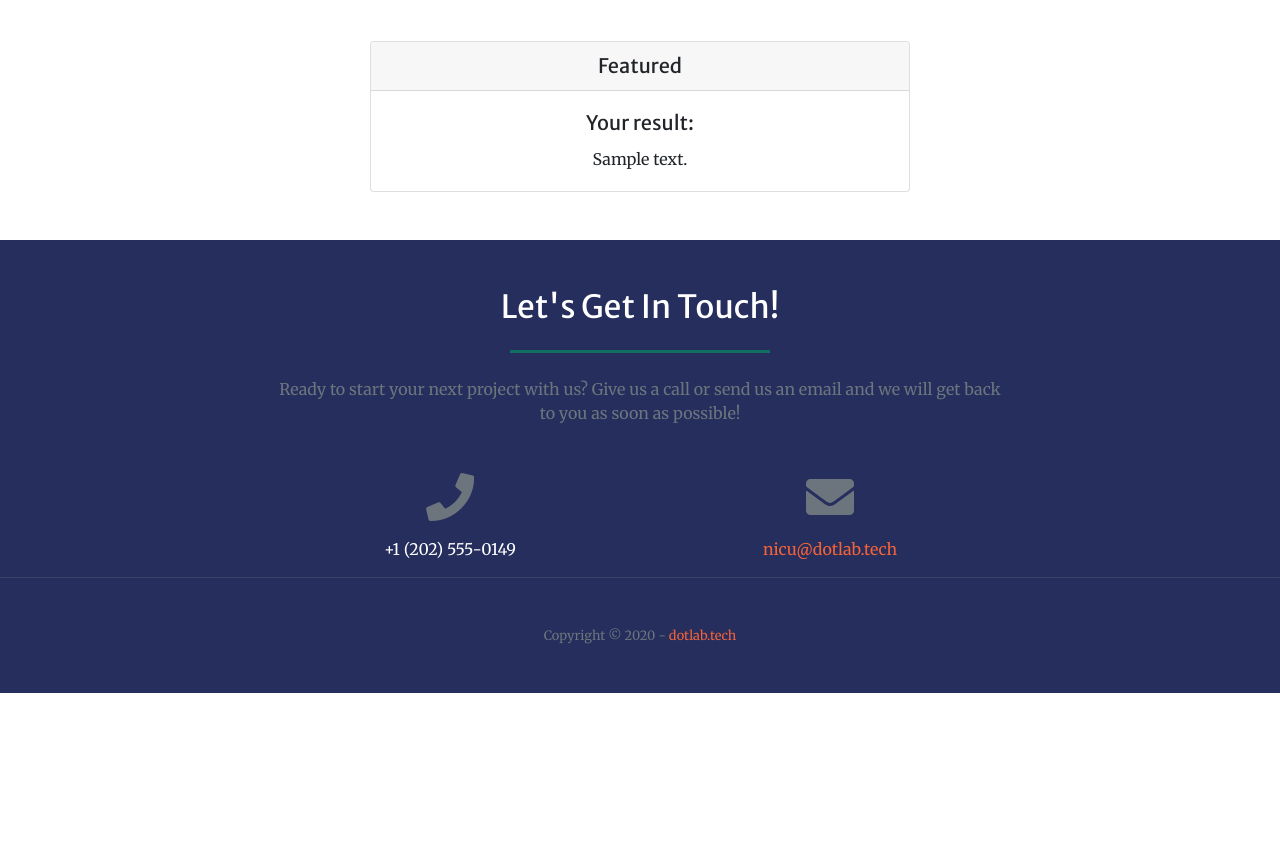
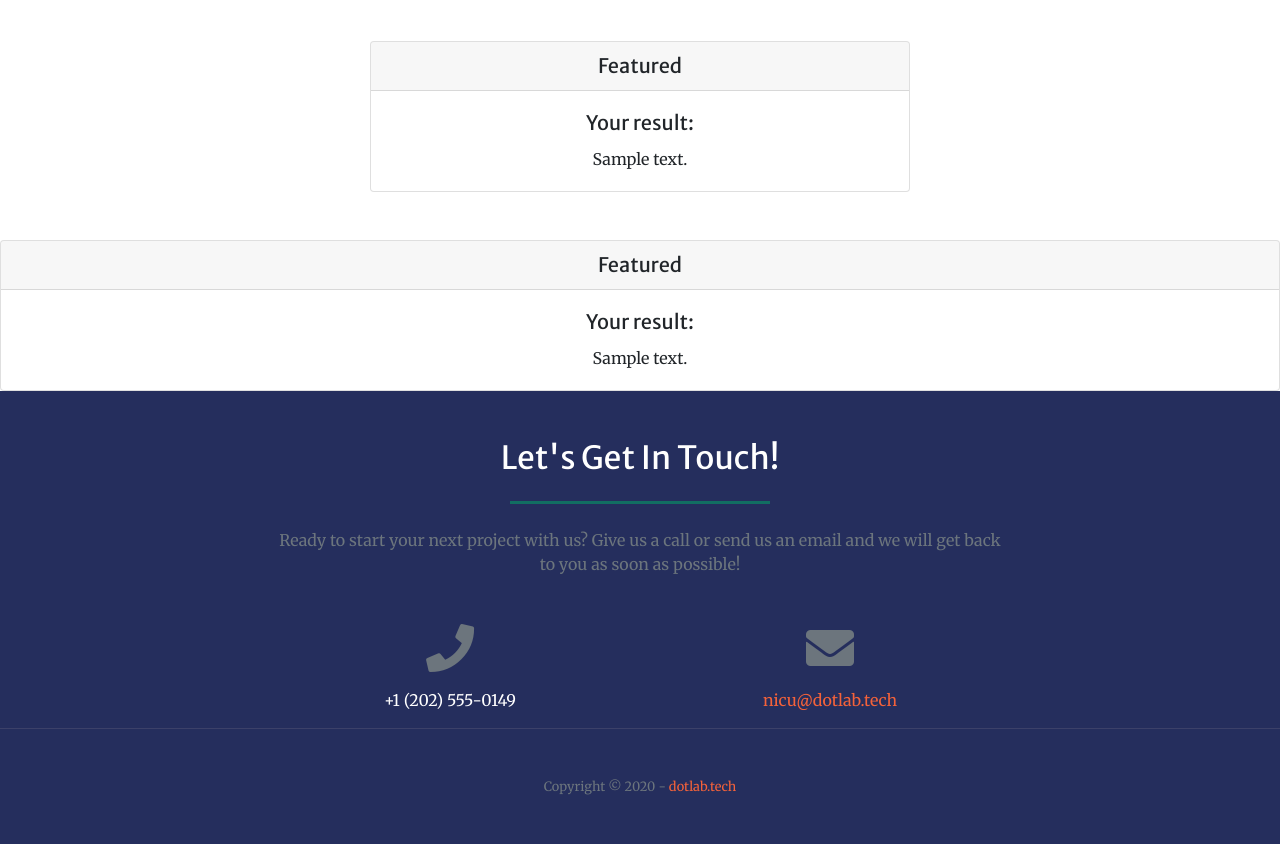
Before and after one commit to snmadalin/newapp, a Flask app: template templates/index.html in a window 1280 px wide. Shown: the part 2074-2918 px from the top of the page. Before the commit the page ends 2767 px from the top, so only its background shows below. Run offline with Flask 2, Linux system fonts and the light colour scheme; the template is opened without the code that fills it: most values are stand-ins (such as "Sample title", 1, 10 or a date in 2020); parts of the project's set-up code (start-up, migrations or seed data) failed here and were passed over; some libraries are stand-ins or nearby versions.

Commit message:
Add files via upload

```diff
--- a/templates/index.html
+++ b/templates/index.html
@@ -32,12 +32,12 @@
 
 </head>
 
-<body id="page-top">
+<body id="makeprediction">
 
   <!-- Navigation -->
   <nav class="navbar navbar-expand-lg navbar-light fixed-top py-3" id="mainNav">
     <div class="container">
-      <a class="navbar-brand js-scroll-trigger" href="#page-top">Predict Diabetes</a>
+      <a class="navbar-brand js-scroll-trigger" href="#makeprediction">Predict Diabetes</a>
       <button class="navbar-toggler navbar-toggler-right" type="button" data-toggle="collapse" data-target="#navbarResponsive" aria-controls="navbarResponsive" aria-expanded="false" aria-label="Toggle navigation">
         <span class="navbar-toggler-icon"></span>
       </button>
@@ -203,6 +203,13 @@
 </div>
 
 </section>
+<div class="card" id="makeprediction">
+  <h5 class="card-header text-center">Featured</h5>
+  <div class="card-body">
+    <h5 class="card-title text-center">Your result:</h5>
+    <p class="card-text text-center">{{ prediction_text }}</p>
+  </div>
+</div>
 <!--End contact section-->
 
 
```
